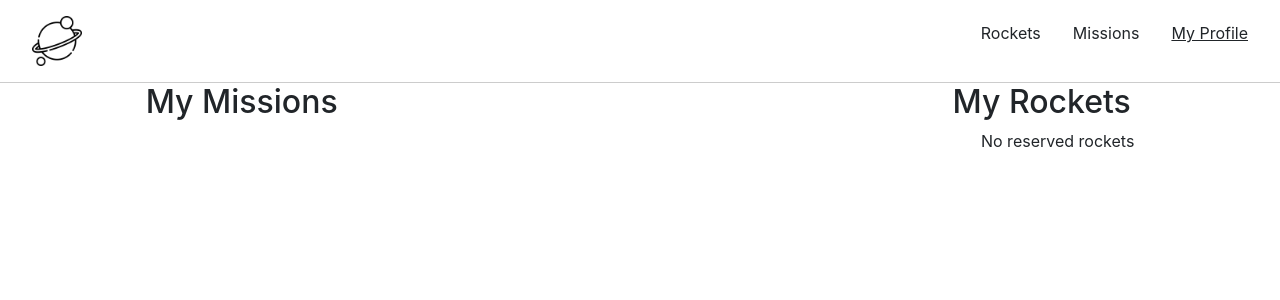
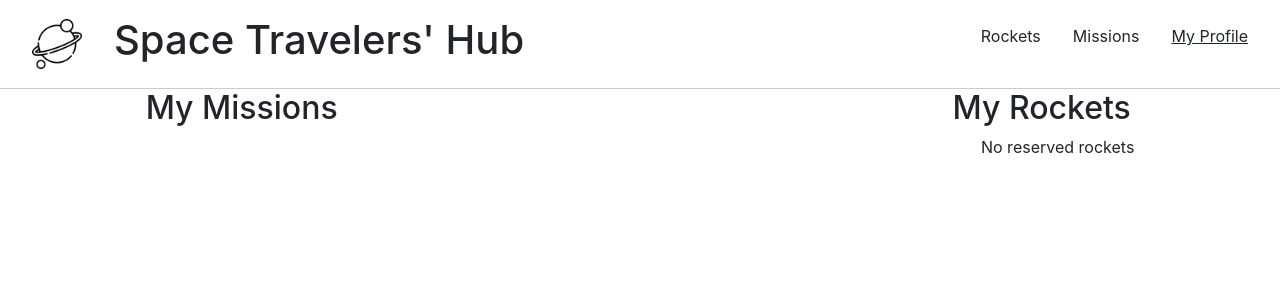
Before and after one commit to asdt560/rocket-mission-list, a React (Create React App) app: page /my-profile in a window 1280 px wide. Shown: the top 300 px of the page. Built offline with nearby package versions, Linux system fonts and the light colour scheme.

Commit message:
Add read more feature

```diff
--- a/package.json
+++ b/package.json
@@ -11,6 +11,7 @@
     "react": "^18.2.0",
     "react-bootstrap": "^2.6.0",
     "react-dom": "^18.2.0",
+    "react-external-link": "^2.0.0",
     "react-redux": "^8.0.5",
     "react-router-dom": "^6.4.3",
     "react-scripts": "5.0.1",
--- a/src/components/MyRockets.css
+++ b/src/components/MyRockets.css
@@ -3,3 +3,13 @@
   flex-direction: column;
   align-items: center;
 }
+
+.reservedRockets-item {
+  display: flex;
+  gap: 1rem;
+}
+
+.reservedRockets-item a {
+  color: blue;
+  padding: 0 0.5rem;
+}
--- a/src/components/MyRockets.js
+++ b/src/components/MyRockets.js
@@ -1,5 +1,6 @@
 import React from 'react';
 import { useSelector } from 'react-redux';
+import { ExternalLink } from 'react-external-link';
 
 import './MyRockets.css';
 
@@ -7,8 +8,11 @@ const MyRockets = () => {
   const rockets = useSelector((state) => state.rocketsReducer.rockets);
   const activeRockets = rockets.filter((rocket) => rocket.reserved === true);
   const reservedRockets = activeRockets.map((rocket) => (
-    <li key={rocket.id}>
-      {rocket.name}
+    <li key={rocket.id} className="reservedRockets-item">
+      <p>{rocket.name}</p>
+      <ExternalLink href={rocket.wikipedia}>
+        <span>Read more</span>
+      </ExternalLink>
     </li>
   ));
 
--- a/src/components/Navbar.css
+++ b/src/components/Navbar.css
@@ -3,7 +3,8 @@ a {
 }
 
 header,
-.navbar-links {
+.navbar-links,
+.navbar-title {
   display: flex;
   justify-content: space-between;
   align-items: center;
@@ -14,7 +15,8 @@ header {
   border-bottom: 1px solid #ccc;
 }
 
-.navbar-links {
+.navbar-links,
+.navbar-title {
   gap: 2rem;
 }
 
--- a/src/components/Navbar.js
+++ b/src/components/Navbar.js
@@ -6,7 +6,10 @@ import './Navbar.css';
 
 const Navbar = () => (
   <header>
-    <img src={planet} style={{ height: 50, width: 50 }} alt="planet" />
+    <div className="navbar-title">
+      <img src={planet} style={{ height: 50, width: 50 }} alt="planet" />
+      <h1>Space Travelers&apos; Hub</h1>
+    </div>
     <nav>
       <ul className="navbar-links">
         <li>
--- a/src/pages/Rockets.js
+++ b/src/pages/Rockets.js
@@ -15,13 +15,15 @@ const Rockets = () => {
     }
   }, [dispatch, rockets]);
 
+  console.log(rockets);
+
   const rocketList = rockets.map((rocket) => (
     <Rocket
       key={rocket.id}
       id={rocket.id}
       name={rocket.name}
       description={rocket.description}
-      images={rocket.images}
+      images={rocket.flickr_images}
       reserved={rocket.reserved}
     />
   ));
--- a/src/redux/rockets/rocketsSlice.js
+++ b/src/redux/rockets/rocketsSlice.js
@@ -7,7 +7,8 @@ const getRockets = createAsyncThunk('rockets/GetRockets', async () => {
     id: rocket.id,
     name: rocket.rocket_name,
     description: rocket.description,
-    images: rocket.flickr_images,
+    flickr_images: rocket.flickr_images,
+    wikipedia: rocket.wikipedia,
     reserved: false,
   }));
   return rockets;
```
Also changed, not shown: 1 other file (tests, documents, lock files or other folders).
